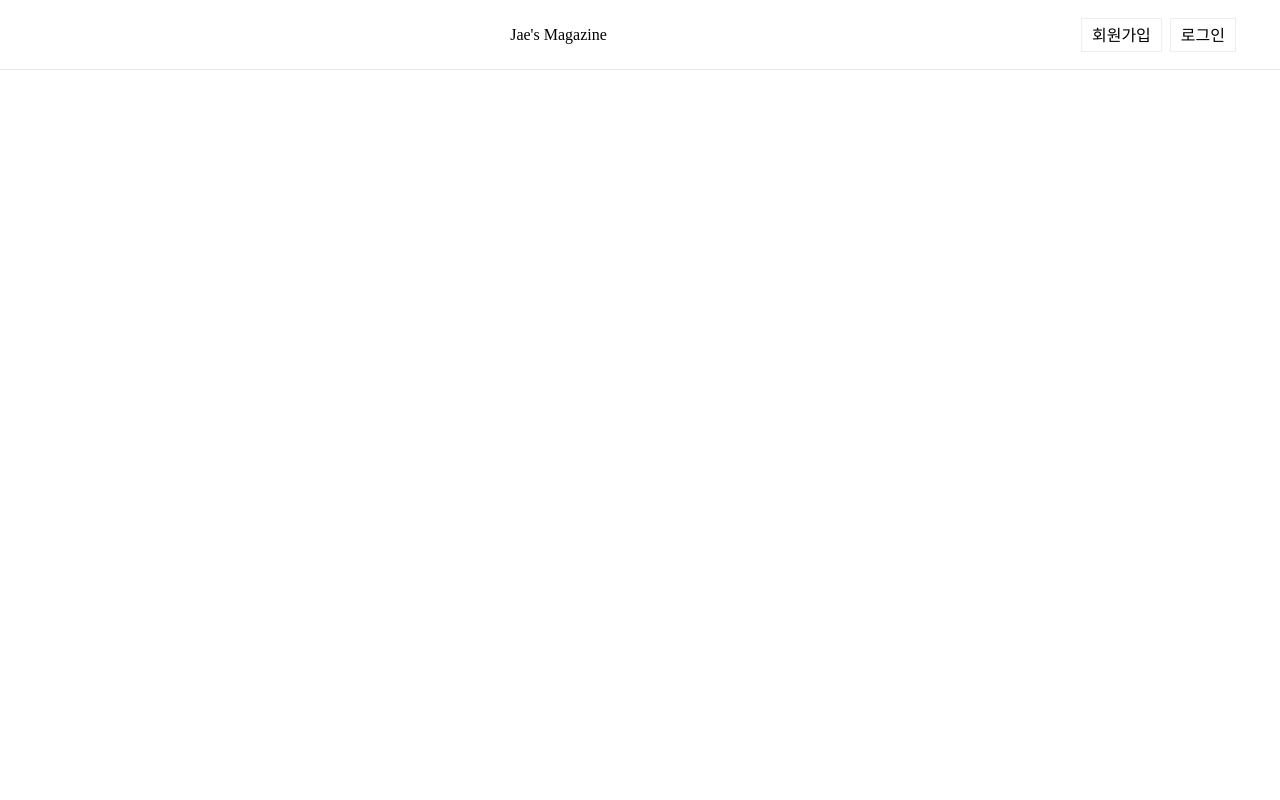
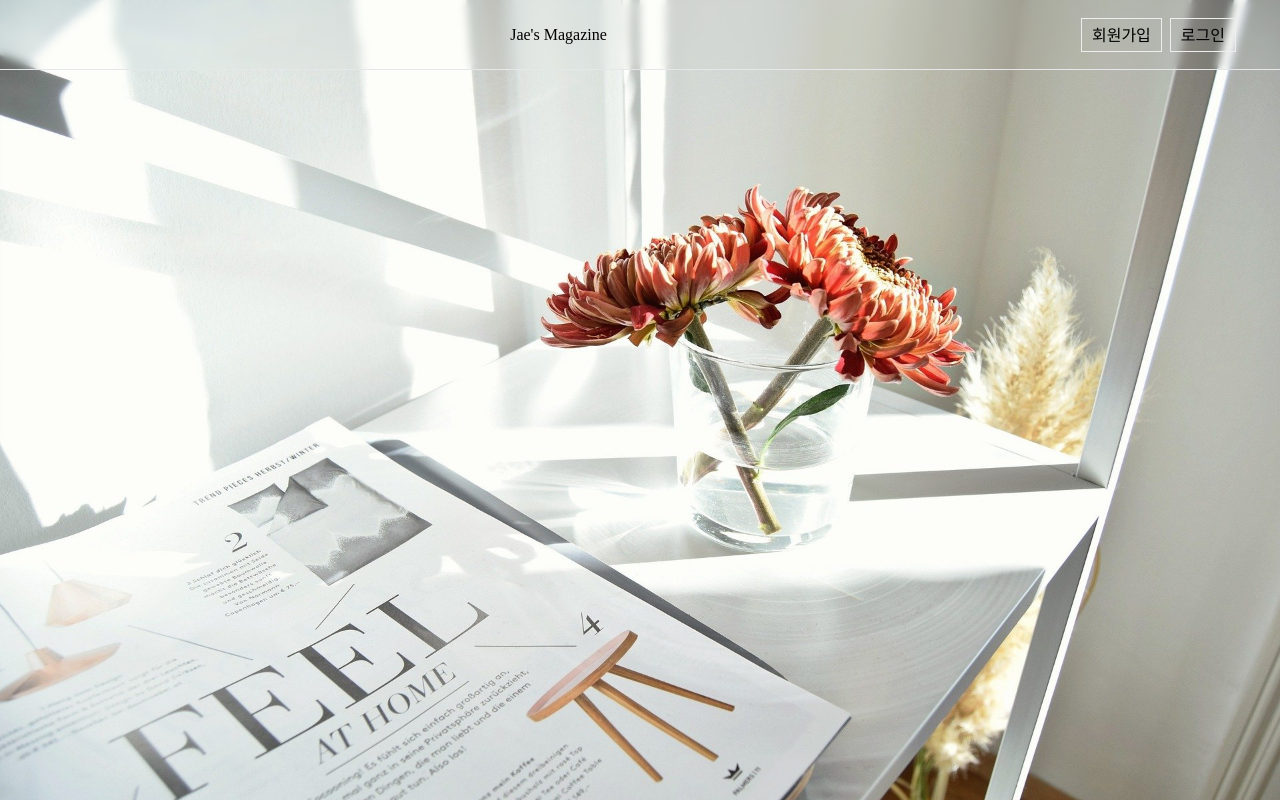
Before and after one commit to zeze88/jaemagazine, a React (Create React App) app: page /noti in a window 1280 px wide. Built offline with nearby package versions, Linux system fonts and the light colour scheme.

Commit message:
알림 페이지 스타일 수정

```diff
--- a/src/components/NotiCard.js
+++ b/src/components/NotiCard.js
@@ -12,7 +12,7 @@ const NotiCard = (props) => {
   return (
     <div>
       <div
-        className="flex items-center bg-amber-50 m-2 p-2"
+        className="flex items-center border border-gray-300 backdrop-blur-md container max-w-[1000px] mx-auto m-4 p-2 "
         onClick={() => {
           history.push(`/detail/${post_id}`);
         }}>
--- a/src/element/MagazineInfo.js
+++ b/src/element/MagazineInfo.js
@@ -10,8 +10,9 @@ import user from "../redux/modules/user";
 const MagazineInfo = (props) => {
   let { like_user, comment_cnt, like_it_cnt, post_id } = props;
   const dispatch = useDispatch();
-  const user_info = useSelector((state) => user.user);
+  const user_info = useSelector((state) => state.user.user);
   const [isLike, setIsLike] = React.useState(like_user);
+  console.log(user_info);
   const click_like = () => {
     if (!user_info) {
       return alert("로그인후 사용하실수 있습니다.");
--- a/src/pages/Notification.js
+++ b/src/pages/Notification.js
@@ -2,6 +2,10 @@ import React from "react";
 import { useSelector } from "react-redux";
 import NotiCard from "../components/NotiCard";
 import { realtime } from "../shared/firebase";
+import styled from "styled-components";
+
+// 기능추가 :: 알림설정 본인임 작성한 포스터에 누군가 댓글을 작성했을 때
+// 기능추가 :: 삭제 버튼
 
 const Notification = () => {
   const user = useSelector((state) => state.user.user);
@@ -30,12 +34,20 @@ const Notification = () => {
     });
   }, [user]);
   return (
-    <div className="bg-emerald-400">
+    <NotiDiv className="p-2">
       {noti.map((v, idx) => {
         return <NotiCard key={idx} {...v} />;
       })}
-    </div>
+    </NotiDiv>
   );
 };
+const NotiDiv = styled.div`
+  margin-top: -110px;
+  padding-top 70px;
+  background: url(/img/magazine.jpg) no-repeat fixed center/cover;
+  width: 100vw;
+  height: 100vh;
 
+
+`;
 export default Notification;
--- a/src/shared/App.js
+++ b/src/shared/App.js
@@ -33,8 +33,8 @@ function App() {
   return (
     <div className="App">
       <Header />
-      <div className="pb-10 max-w-[1080px] m-auto">
-        <ConnectedRouter history={history}>
+      <ConnectedRouter history={history}>
+        <div className="pb-10 max-w-[1080px] m-auto">
           <Route path="/" exact>
             <Home />
           </Route>
@@ -57,11 +57,11 @@ function App() {
           <Route path="/search" exact>
             <Search />
           </Route>
-          <Route path="/noti" exact>
-            <Notification />
-          </Route>
-        </ConnectedRouter>
-      </div>
+        </div>
+        <Route path="/noti" exact>
+          <Notification />
+        </Route>
+      </ConnectedRouter>
     </div>
   );
 }
```
